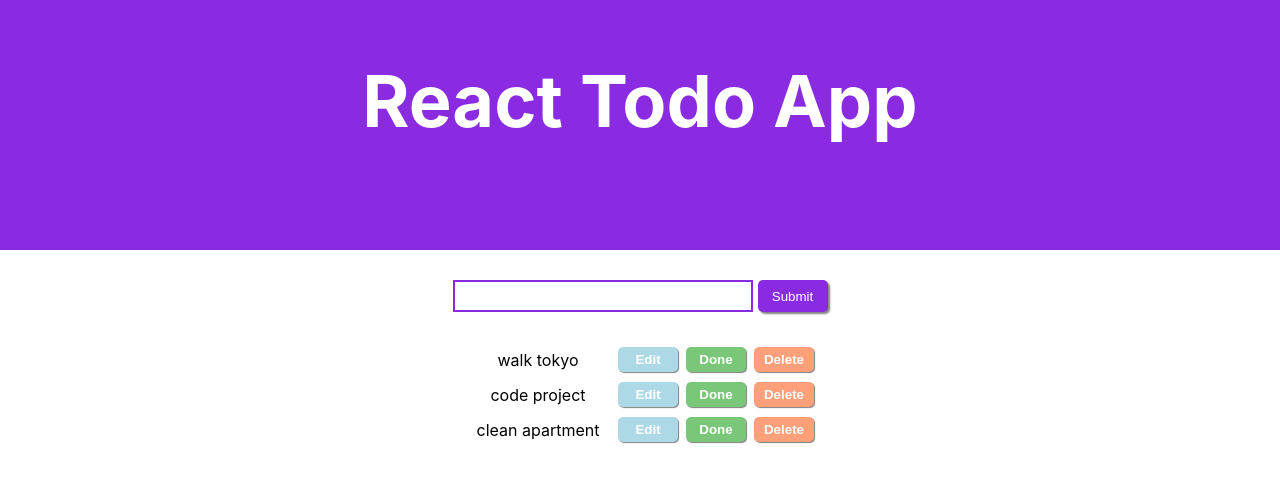
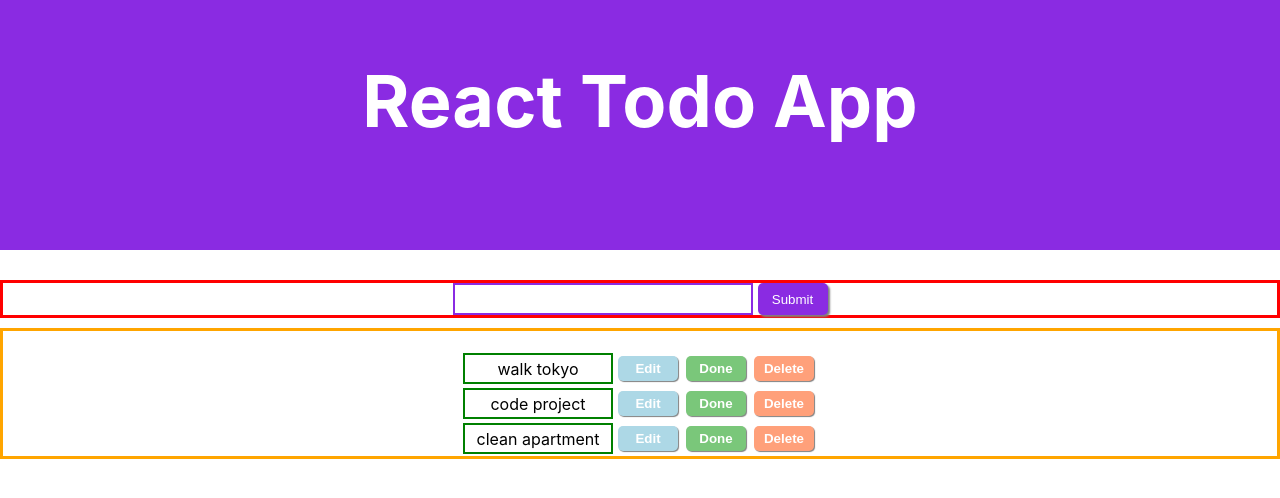
Before and after one commit to Jvaz0715/react-intro-frontend-v2, a React (Create React App) app: page / in a window 1280 px wide. Shown: the top 498 px of the page. Built offline with nearby package versions, Linux system fonts and the light colour scheme; the HTML template or start-up script is replaced by a standard one.

Commit message:
adds more styling

```diff
--- a/src/components/Todo/Todo.css
+++ b/src/components/Todo/Todo.css
@@ -11,6 +11,7 @@
 .form-div {
    /* border: 3px solid red; */
    margin-bottom: 10px;
+   border: 3px solid red;
 }
 
 .form-div input {
@@ -36,7 +37,7 @@
 }
 
 .todo-list-container {
-   /* border: 3px solid orange; */
+   border: 3px solid orange;
    margin-bottom: 10px;
 }
 
--- a/src/components/Todo/TodoList.css
+++ b/src/components/Todo/TodoList.css
@@ -33,7 +33,7 @@
 }
 
 #todo-td {
-   /* border: 2px solid green; */
+   border: 2px solid green;
    width: 150px;
    overflow-wrap: break-word;
 }
```
